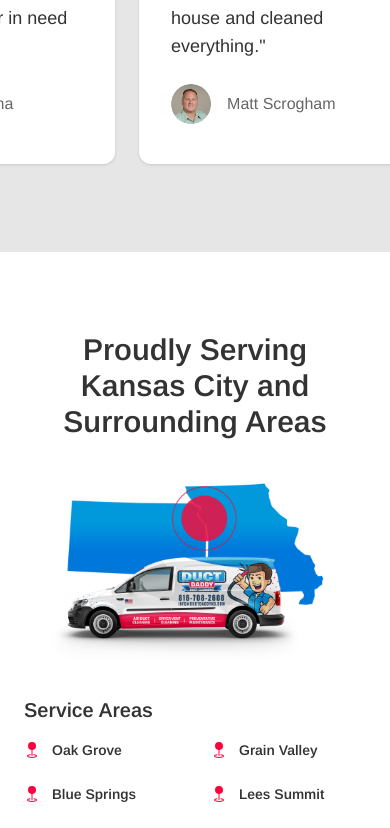
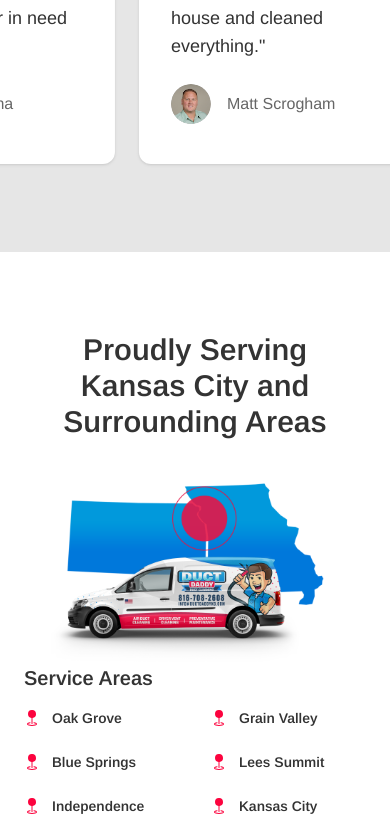
Before and after one commit to flowz0/dd-frontend, a Next.js app: page /booking in a window 390 px wide. Shown: the part 1156-1984 px from the top of the page. Built offline with nearby package versions, Linux system fonts and the light colour scheme.

Commit message:
improve responsive spacing in ServiceArea component

```diff
--- a/app/components/pages/landing/ServiceArea.tsx
+++ b/app/components/pages/landing/ServiceArea.tsx
@@ -13,7 +13,7 @@ export default function ServiceArea() {
           Kansas City and Surrounding Areas
         </h2>
 
-        <div className="mt-8 grid grid-cols-1 gap-8 sm:mt-12 lg:grid-cols-2">
+        <div className="mt-8 grid grid-cols-1 sm:mt-12 lg:grid-cols-2">
           <Image
             src={ServiceAreaImg}
             alt="Service area image"
```
